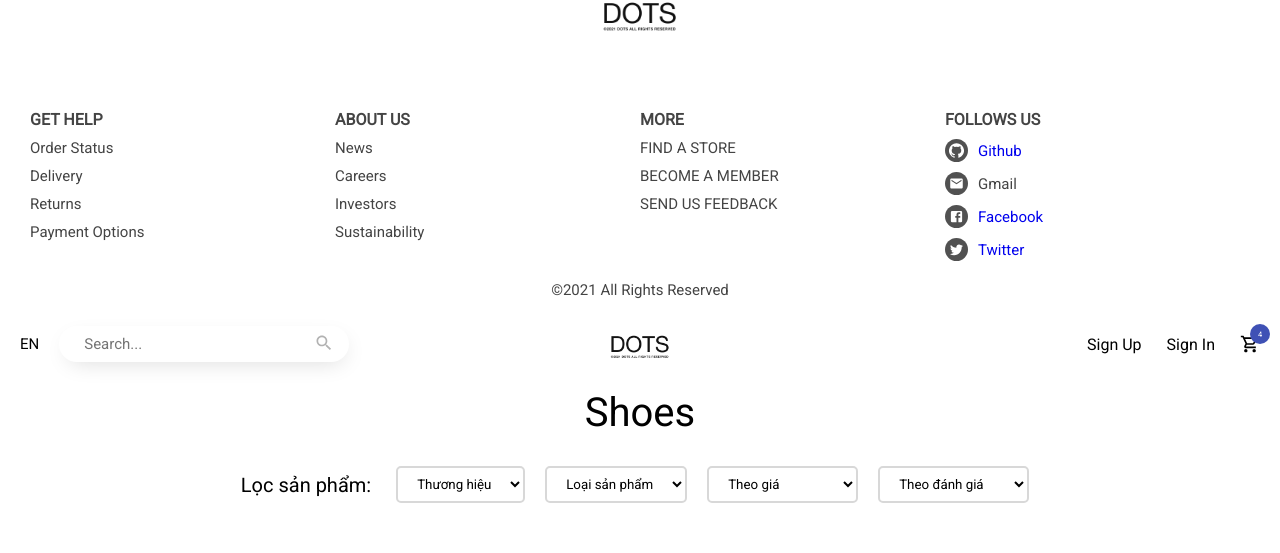
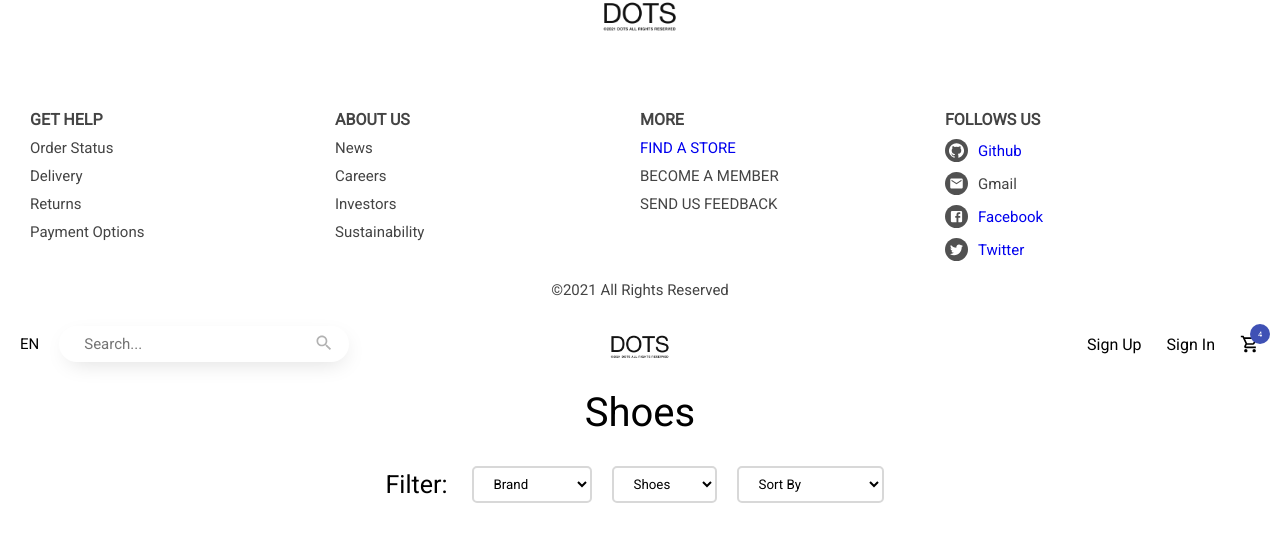
Before and after one commit to tuannm151/DOTS---Frontend, a React (Create React App) app: page / in a window 1280 px wide. Shown: the part 2913-3466 px from the top of the page. Built offline with nearby package versions, Linux system fonts and the light colour scheme.

Commit message:
Change Language ProductList

```diff
--- a/src/components/Footer.jsx
+++ b/src/components/Footer.jsx
@@ -153,7 +153,8 @@ const Footer = () => {
             <Card>
                 <Title>MORE</Title>
             <List>
-                <ListItem>FIND A STORE</ListItem>
+                <ListItem href = "https://www.google.com/maps" target="_blank">
+                    FIND A STORE</ListItem>
                 <ListItem>BECOME A MEMBER</ListItem>
                 <ListItem>SEND US FEEDBACK</ListItem>
             </List>
--- a/src/pages/ProductList.jsx
+++ b/src/pages/ProductList.jsx
@@ -31,8 +31,8 @@ const FilterContainer = styled.div`
     }
 `
 const FilterText = styled.span`
-    font-size: 2rem;
-    font-weight: 400;
+    font-size: 2.5rem;
+    font-weight: 500;
     margin-right: 1.5rem;
 
     @media ${device.laptopS} {
@@ -62,36 +62,39 @@ const ProductList = () => {
             <Navbar/>
             <Title>Shoes</Title>
             <FilterContainer>
-                    <FilterText>Lọc sản phẩm:</FilterText>
+                    <FilterText>Filter:</FilterText>
                     <Select>
-                        <Option disabled selected>Thương hiệu</Option>
-                        <Option>Tất cả</Option>
-                        <Option>Nike</Option>
-                        <Option>Adidas</Option>
+                        <Option disabled selected>Brand</Option>
+                        <Option>All</Option>
+                        <Option>Ananas</Option>
                         <Option>Balenciaga</Option>
                         <Option>Bitis</Option>
+                        <Option>Nike</Option>
                     </Select>
 
                     <Select>
-                        <Option disabled selected>Loại sản phẩm</Option>
-                        <Option>Tất cả</Option>
-                        <Option>Giày thể thao</Option>
-                        <Option>Sandal</Option>
-                        <Option>Dép</Option>
+                        <Option disabled selected>Shoes</Option>
+                        <Option>All</Option>
+                        <Option>Sport</Option>
+                        <Option>Fashion</Option>
+                        <Option>LifeStyle</Option>
                     </Select>
 
 
                     <Select>
-                        <Option disabled selected>Theo giá</Option>
-                        <Option>Từ thấp đến cao</Option>
-                        <Option>Từ cao đến thấp</Option>
+                        <Option disabled selected>Sort By</Option>
+                        <Option>All</Option>
+                        <Option>Freatured</Option>
+                        <Option>Newest</Option>
+                        <Option>Price: High-Low</Option>
+                        <Option>Price: Low-High</Option>
                     </Select>
 
-                    <Select>
+                    {/* <Select>
                         <Option disabled selected>Theo đánh giá</Option>
                         <Option>Từ thấp đến cao</Option>
                         <Option>Từ cao đến thấp</Option>
-                    </Select>
+                    </Select> */}
 
 
             </FilterContainer>
@@ -104,3 +107,39 @@ const ProductList = () => {
 }
 
 export default ProductList
+{/* <FilterContainer>
+                    <FilterText>Lọc sản phẩm:</FilterText>
+                    <Select>
+                        <Option disabled selected>Brand</Option>
+                        <Option>All</Option>
+                        <Option>Ananas</Option>
+                        <Option>Balenciaga</Option>
+                        <Option>Bitis</Option>
+                        <Option>Nike</Option>
+                    </Select>
+
+                    <Select>
+                        <Option disabled selected>Loại sản phẩm</Option>
+                        <Option>All</Option>
+                        <Option>Sport</Option>
+                        <Option>Fashion</Option>
+                        <Option>LifeStyle</Option>
+                    </Select>
+
+
+                    <Select>
+                        <Option disabled selected>Sort By</Option>
+                        <Option>Freatured</Option>
+                        <Option>Newest</Option>
+                        <Option>Price: High-Low</Option>
+                        <Option>Price: Low-High</Option>
+                    </Select>
+
+                    <Select>
+                        <Option disabled selected>Theo đánh giá</Option>
+                        <Option>Từ thấp đến cao</Option>
+                        <Option>Từ cao đến thấp</Option>
+                    </Select>
+
+
+            </FilterContainer> */}
```
